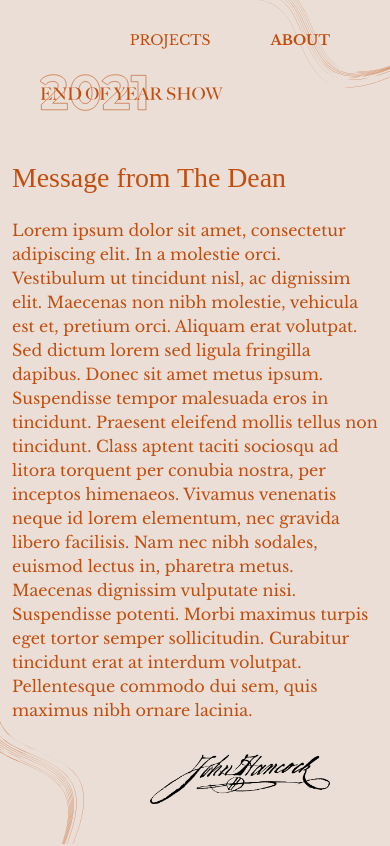
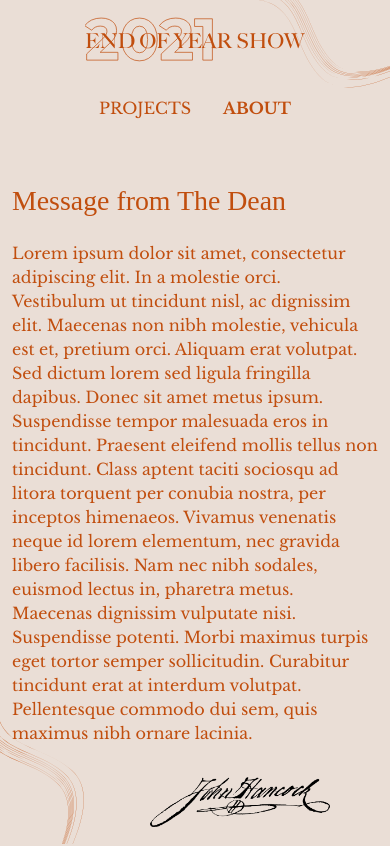
Before and after one commit to evo2000/EOYS, a Vue app: page /about in a window 390 px wide. Shown: the top 846 px of the page. Built offline with nearby package versions, Linux system fonts and the light colour scheme; a web font is replaced by a local one.

Commit message:
responsive header

```diff
--- a/src/App.vue
+++ b/src/App.vue
@@ -29,7 +29,4 @@
 /*    padding: 0px;*/
 /*}*/
 
-    template {
-        background-color: green;
-    }
 </style>
--- a/src/components/bg.vue
+++ b/src/components/bg.vue
@@ -15,16 +15,16 @@ export default defineComponent({
 
 <style scoped>
 
-.main-contain{
-    margin: 0px;
-    padding: 0px;
-    background-color: #eaded6;
-    width: 100vw;
-    height: 100vh;
-    position: fixed;
-    top: 0;
-    left: 0;
-    z-index: -10;
-}
+/*.main-contain{*/
+/*    margin: 0px;*/
+/*    padding: 0px;*/
+/*    background-color: #eaded6;*/
+/*    width: 100vw;*/
+/*    height: 100vh;*/
+/*    position: fixed;*/
+/*    top: 0;*/
+/*    left: 0;*/
+/*    z-index: -10;*/
+/*}*/
 
 </style>
--- a/src/components/website-header.vue
+++ b/src/components/website-header.vue
@@ -1,27 +1,26 @@
 <template>
-    <div class="main-contain">
-        <div class="menu">
+<!--    <div class="main-contain">-->
+    <div class="container-fluid">
+        <div class="menu row">
+            <!-- navbar logo (hide if splash page) -->
+            <div class="col-12 col-md-6 d-flex justify-content-center justify-content-md-start">
+                <router-link class="d-inline-block p-3"
+                             v-if="currentPage !== 'splash'"
+                             to="/" title="Return to homepage">
+                    <img class="logo" src="/images/logo.svg">
+                </router-link>
+            </div>
+
             <!-- nav links -->
-            <ul>
-                <li :class="{act: currentPage === 'about'}">
-                    <router-link to="/about">ABOUT</router-link>
-                </li>
-                <li :class="{act: currentPage === 'projects'}">
-                    <router-link to="/projects">PROJECTS</router-link>
-                </li>
-            </ul>
-
-            <!-- navbar logo (hide if splash page) -->
-            <router-link v-if="currentPage !== 'splash'" to="/" title="Return to homepage">
-                <img src="/images/logo.svg">
-            </router-link>
+            <nav class="col-12 col-md-6 d-flex flex-row justify-content-center justify-content-md-end">
+                <div :class="{act: currentPage === 'projects'}">
+                    <router-link class="d-block p-3" to="/projects">PROJECTS</router-link>
+                </div>
+                <div :class="{act: currentPage === 'about'}">
+                    <router-link class="d-block p-3" to="/about">ABOUT</router-link>
+                </div>
+            </nav>
         </div>
-
-        <!-- curve (if not splash)
-        <div class="curve" v-if="currentPage !== 'splash'">
-            <img src="/images/bg-assets-22.svg">
-        </div>
-        -->
     </div>
 </template>
 
@@ -65,58 +64,72 @@
 
 <style scoped>
 
-* {
-    margin: 0px;
-    padding: 0px;
-}
+    .logo {
+        height: 3em;
+    }
 
-.menu{
-    width: 100vw;
-    display: inline-block;
-}
+    nav a {
+        font-family: "Libre Baskerville", serif;
+        color: #c14e0e !important;
+        text-decoration: none;
+    }
 
-.menu ul {
-    list-style-type: none;
-}
+    nav .act a {
+        font-weight: bold;
+    }
 
-.menu li {
-    float: right;
-}
+/** {*/
+/*    margin: 0px;*/
+/*    padding: 0px;*/
+/*}*/
 
-.menu li a {
-    display: block;
-    font-family: 'Libre Baskerville', serif;
-    color: #c14e0e;
-    font-size: 14px;
-    margin: 30px 60px 0px 0px;
-    text-decoration: none;
-    border-bottom: 2px solid rgba(0, 0, 0, 0);
-    transition: border-bottom 0.5s;
-}
+/*.menu{*/
+/*    width: 100vw;*/
+/*    display: inline-block;*/
+/*}*/
 
-.act a {
-    font-weight: bold;
-}
+/*.menu ul {*/
+/*    list-style-type: none;*/
+/*}*/
 
-.menu li a:hover {
-    border-bottom: 2px solid #c14e0e;
-}
+/*.menu li {*/
+/*    float: right;*/
+/*}*/
 
-.menu li a:visited {
-    color: #c14e0e;
-}
+/*.menu li a {*/
+/*    display: block;*/
+/*    font-family: 'Libre Baskerville', serif;*/
+/*    color: #c14e0e;*/
+/*    font-size: 14px;*/
+/*    margin: 30px 60px 0px 0px;*/
+/*    text-decoration: none;*/
+/*    border-bottom: 2px solid rgba(0, 0, 0, 0);*/
+/*    transition: border-bottom 0.5s;*/
+/*}*/
 
-.menu img {
-    height: 60px;
-    padding: 20px 0px 0px 40px;
-}
+/*.act a {*/
+/*    font-weight: bold;*/
+/*}*/
 
-.curve img {
-    position: absolute;
-    right: 0px;
-    top: 0px;
-    height: 80vh;
-    z-index: -1;
-}
+/*.menu li a:hover {*/
+/*    border-bottom: 2px solid #c14e0e;*/
+/*}*/
+
+/*.menu li a:visited {*/
+/*    color: #c14e0e;*/
+/*}*/
+
+/*.menu img {*/
+/*    height: 60px;*/
+/*    padding: 20px 0px 0px 40px;*/
+/*}*/
+
+/*.curve img {*/
+/*    position: absolute;*/
+/*    right: 0px;*/
+/*    top: 0px;*/
+/*    height: 80vh;*/
+/*    z-index: -1;*/
+/*}*/
 
 </style>
```
